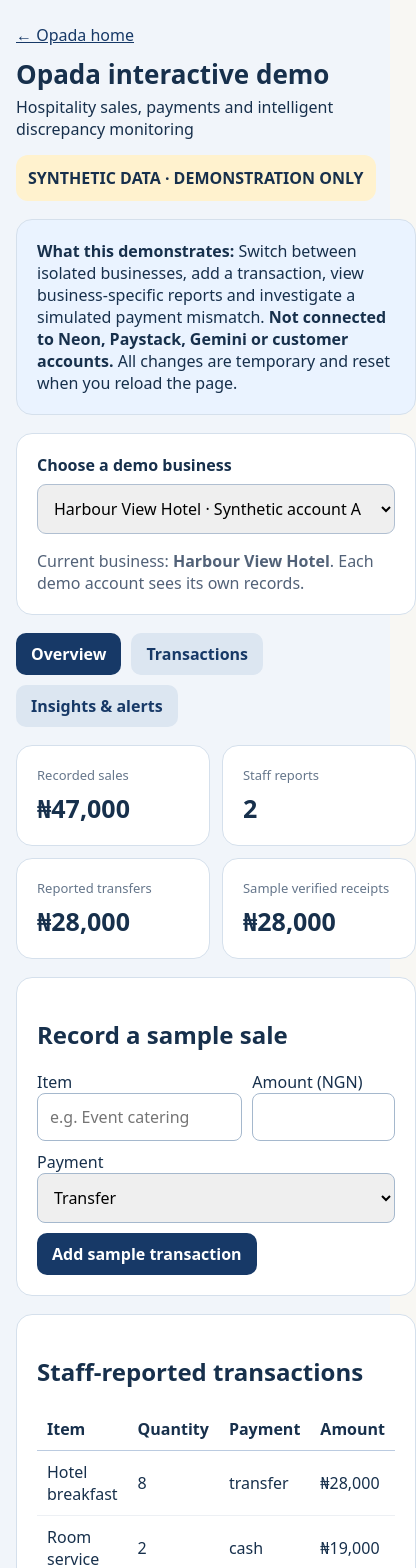
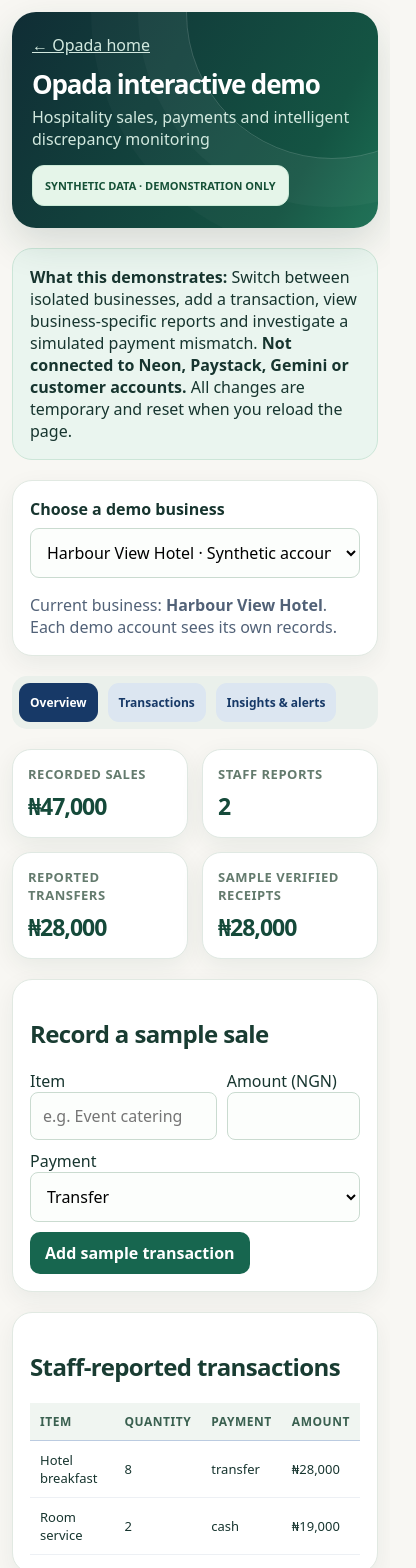
Before and after one commit to stephenrabbi/opada, a Next.js app: page /demo in a window 390 px wide. Shown: the top 1568 px of the page, 416 px wide, since content can reach past the window. Built offline with nearby package versions, Linux system fonts and the light colour scheme.

Commit message:
style(demo): apply responsive Opada brand UI to synthetic funder walkthrough

```diff
--- a/app/opada-ui.css
+++ b/app/opada-ui.css
@@ -261,3 +261,30 @@
 .opada-voice-preview p{margin:6px 0 0;line-height:1.6}
 .opada-voice-disclosure{font-size:12px;color:#526457;line-height:1.6;margin:0}
 @media(max-width:620px){.opada-voice-report{padding:14px}.opada-voice-actions{align-items:stretch;flex-direction:column}.opada-voice-actions button{width:100%}}
+
+
+/* Synthetic funder demo: use the established Opada green/teal design language. */
+.opada-funder-demo{background:#f8f7f3!important;color:#17352f!important}
+.opada-funder-shell{max-width:1180px!important;gap:20px!important}
+.opada-funder-hero{background:linear-gradient(120deg,#102d35,#145443 78%,#1c7054)!important;color:#fff!important;border-radius:24px;padding:30px 34px!important;box-shadow:0 15px 38px #153a2c26;position:relative;overflow:hidden;min-height:178px}
+.opada-funder-hero:after{content:"";position:absolute;pointer-events:none;border:1px solid #ffffff2c;width:290px;height:290px;right:-100px;top:-145px;border-radius:50%;box-shadow:0 0 0 48px #ffffff08,0 0 0 95px #ffffff06}
+.opada-funder-hero>div,.opada-funder-hero>span{position:relative;z-index:1}
+.opada-funder-hero h1{color:#fff!important;font-weight:850;letter-spacing:-.045em}
+.opada-funder-hero p,.opada-funder-hero a{color:#d2e9df!important}
+.opada-funder-hero>span{background:#e5f5e9!important;color:#165137!important;border:1px solid #ccebd8}
+.opada-funder-demo .opada-funder-shell>section:not(.opada-funder-metrics){border:1px solid #e1e9e2!important;border-radius:20px!important;box-shadow:0 8px 24px #102d2910;padding:24px!important}
+.opada-funder-demo .opada-funder-shell>section[aria-label="Demo limitations"]{background:#eaf5ef!important;border-color:#cce6d8!important;box-shadow:none}
+.opada-funder-tabs{background:#eaf0eb;padding:7px;border-radius:15px;align-self:start;max-width:100%;overflow-x:auto}
+.opada-funder-tabs button{border-radius:11px!important;white-space:nowrap}
+.opada-funder-tabs button:first-child{background:#17664f}
+.opada-funder-metrics{gap:14px!important}
+.opada-funder-metrics article{border:1px solid #e0e9e3!important;border-radius:19px!important;box-shadow:0 7px 24px #153a2c12;min-width:0}
+.opada-funder-metrics article strong{color:#154a3a;letter-spacing:-.045em;overflow-wrap:anywhere;font-size:clamp(23px,2.7vw,35px)!important}
+.opada-funder-metrics article div{color:#647b6e!important;font-weight:700;letter-spacing:.04em;text-transform:uppercase}
+.opada-funder-demo h2{color:#193c32;letter-spacing:-.025em}
+.opada-funder-demo button[type=submit],.opada-funder-demo section>button{background:#17664f!important;color:#fff!important}
+.opada-funder-demo input,.opada-funder-demo select{border:1px solid #cadbd0!important;background:#fcfefc!important}
+.opada-funder-demo table th{background:#f0f5f1;color:#3a6050;font-size:12px;text-transform:uppercase;letter-spacing:.045em}
+.opada-funder-demo table tbody tr:hover{background:#f6faf7}
+@media(max-width:640px){.opada-funder-demo{padding:12px 12px 40px!important}.opada-funder-hero{padding:22px 20px!important;min-height:auto;gap:15px!important}.opada-funder-hero>span{font-size:11px}.opada-funder-demo .opada-funder-shell>section:not(.opada-funder-metrics){padding:17px!important}.opada-funder-metrics{grid-template-columns:repeat(2,minmax(0,1fr))!important}.opada-funder-metrics article{padding:15px!important}.opada-funder-metrics article strong{font-size:23px!important}.opada-funder-tabs{width:100%;flex-wrap:nowrap!important}.opada-funder-tabs button{font-size:12px;padding:11px!important}.opada-funder-demo table{font-size:13px}}
+@media(max-width:370px){.opada-funder-metrics{grid-template-columns:1fr!important}}
```
